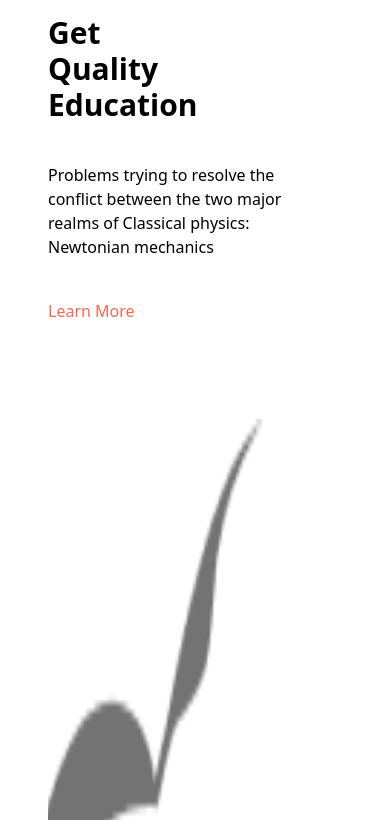
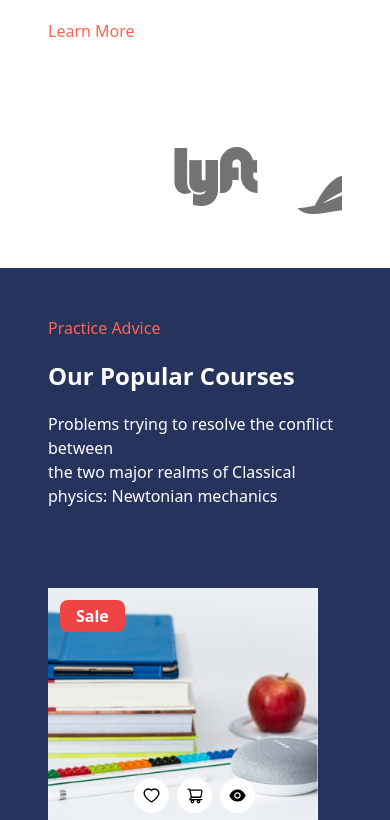
Before and after one commit to Godfred-Owusu/learning_site, a React (Create React App) app: page / in a window 390 px wide. Shown: the part 2460-3280 px from the top of the page. Built offline with nearby package versions, Linux system fonts and the light colour scheme.

Commit message:
resized the images

```diff
--- a/src/App.css
+++ b/src/App.css
@@ -1,6 +1,6 @@
 
 @media (max-width:695px) {
-  img{
+  .image-size{
     height: 70vh;
   }
 
--- a/src/Components/Companies/Companies.js
+++ b/src/Components/Companies/Companies.js
@@ -2,11 +2,11 @@ import React from 'react'
 
 export const Companies = () => {
   return (
-    <section className='paddings'>
+    <section className='paddings '>
       <marquee behavior="scroll">
-        <div className='flex justify-center items-center gap-20'>
-        <img src='../img/fa-brands-2.png' alt=''/>
-        <img src='../img/fa-brands-3.png' alt=''/>
+        <div className='flex justify-center items-center gap-10' >
+        <img src='../img/fa-brands-2.png' alt='' />
+        <img src='../img/fa-brands-3.png' alt='' />
         <img src='../img/fa-brands-4.png' alt=''/>
         <img src='../img/fa-brands-5.png' alt=''/>
         <img src='../img/fa-brands-6.png' alt=''/>
--- a/src/Components/HeroCards/HeroCardProps.js
+++ b/src/Components/HeroCards/HeroCardProps.js
@@ -3,7 +3,7 @@ import './HeroCard.css'
 export const HeroCardProp = (prop) => {
   return (
     <div className=''>
-    <div className={`mt-20 card-container rounded-lg`}>
+    <div className={`mt-20 card-container rounded-lg `}>
 
     <div>
         <img className={`w-10 h-10 ${prop.imageStyle} p-1 rounded`} src={prop.image} alt=''/>
--- a/src/Components/Pricing/Pricing.js
+++ b/src/Components/Pricing/Pricing.js
@@ -6,7 +6,7 @@ export const Pricing = () => {
     <section className='paddings w-full'>
       <p className='text-brand-orange font-bold my-5'>Practice Advice</p>
       <p className='font-bold text-xl'>Watch our Courses</p>
-      <p className='w-1/2 font-light my-5'>Problems trying to resolve the conflict between the two major realms of Classical physics: Newtonian mechanics </p>
+      <p className='lg:w-1/2 md:w-full sm:w-full font-light my-5'>Problems trying to resolve the conflict between the two major realms of Classical physics: Newtonian mechanics </p>
     <div className='grid lg:grid-cols-3 md:grid-cols-2 sm:grid-cols-1 w-full'>
       <PricingProps new='hidden'/>
       <PricingProps/>
```
Also changed, not shown: public/img/1/testimonial-user-cover-167.png (renamed from public/img/testimonial-user-cover-167.png).
